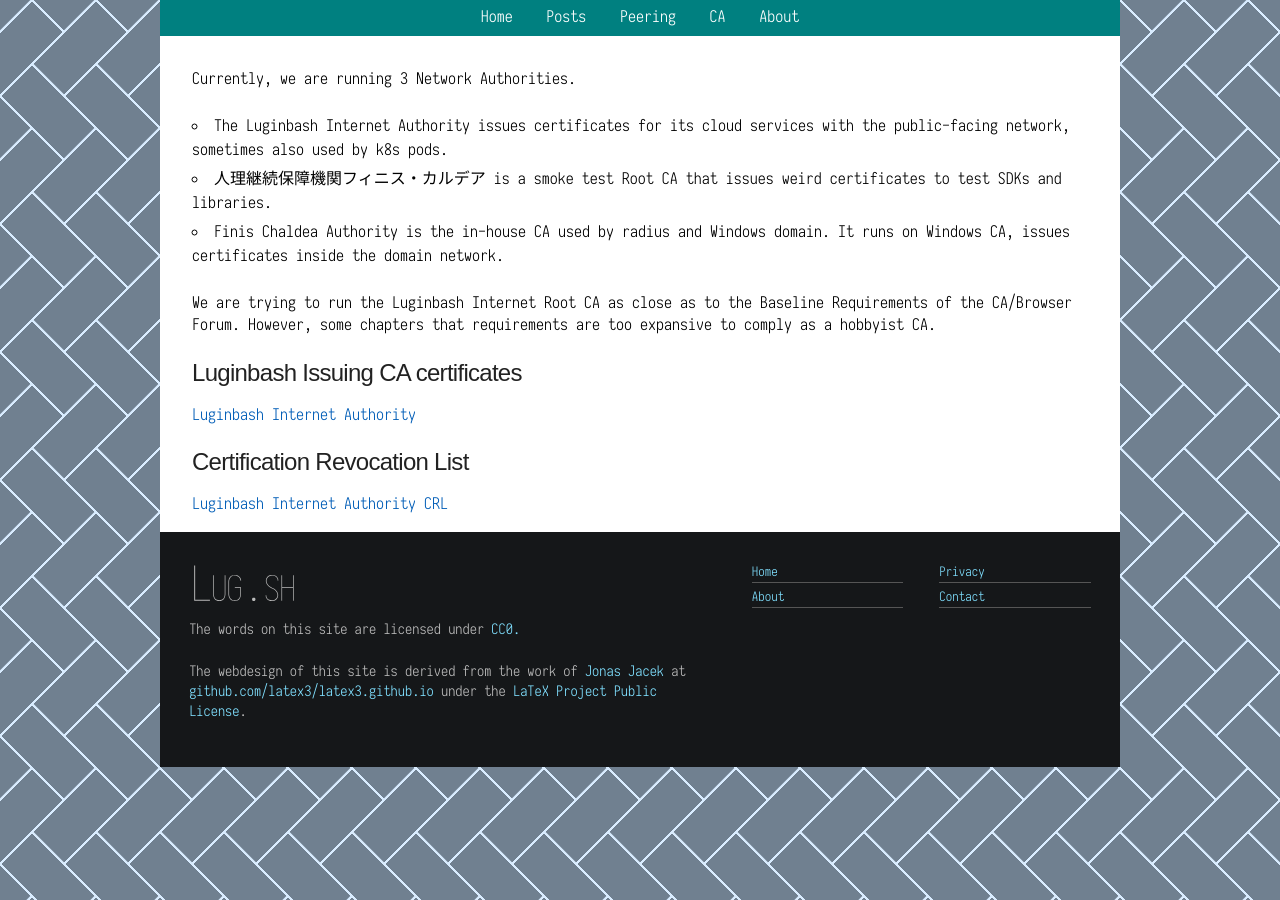
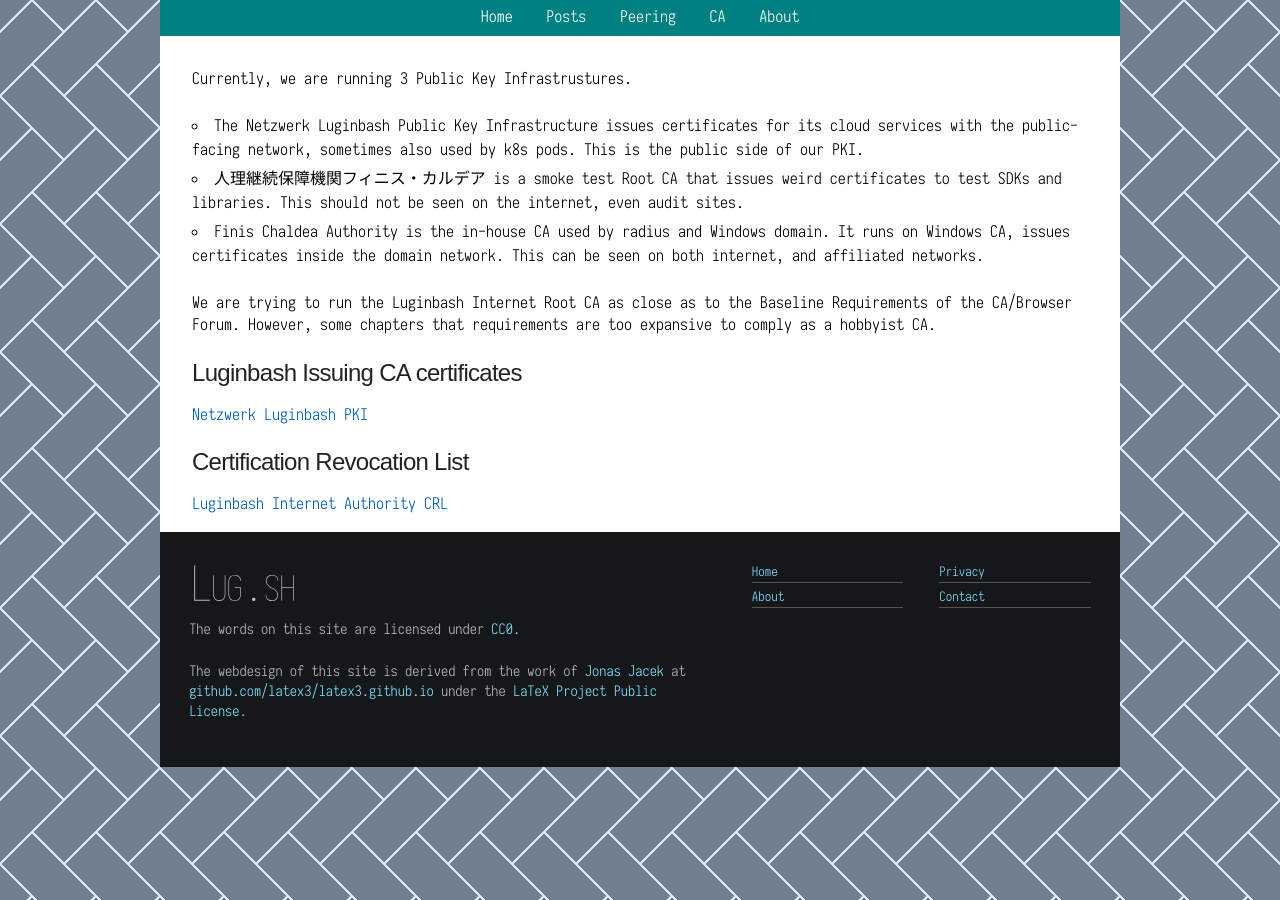
Before and after one commit to luginbash/luginbash.github.io, a Jekyll site: the page built from pki.md, in a window 1280 px wide. Built offline with Jekyll 4.4.1, drawn with Linux system fonts in a browser that asks for light colours.

Commit message:
Update CA Name

```diff
--- a/pki.md
+++ b/pki.md
@@ -1,14 +1,14 @@
 ---
 layout: page
-title: "Certification Authority"
-description: "PKI ran by the Luginbash Network"
+title: "Netzwerk Luginbash Public Key Infrastructure"
+description: "PKI ran by the Netzwerk Luginbash"
 ---
 
-Currently, we are running 3 Network Authorities.
+Currently, we are running 3 Public Key Infrastrustures.
 
-* The Luginbash Internet Authority issues certificates for its cloud services with the public-facing network, sometimes also used by k8s pods.
-* 人理継続保障機関フィニス・カルデア is a smoke test Root CA that issues weird certificates to test SDKs and libraries.
-* Finis Chaldea Authority is the in-house CA used by radius and Windows domain. It runs on Windows CA, issues certificates inside the domain network.
+* The Netzwerk Luginbash Public Key Infrastructure issues certificates for its cloud services with the public-facing network, sometimes also used by k8s pods. This is the public side of our PKI.
+* 人理継続保障機関フィニス・カルデア is a smoke test Root CA that issues weird certificates to test SDKs and libraries. This should not be seen on the internet, even audit sites.
+* Finis Chaldea Authority is the in-house CA used by radius and Windows domain. It runs on Windows CA, issues certificates inside the domain network. This can be seen on both internet, and affiliated networks.
 
 We are trying to run the Luginbash Internet Root CA as close as to the Baseline Requirements of the CA/Browser Forum. However, some chapters that requirements are too expansive to comply as a hobbyist CA.
 
@@ -16,7 +16,7 @@ We are trying to run the Luginbash Internet Root CA as close as to the Baseline
 
 ## Luginbash Issuing CA certificates
 
-[Luginbash Internet Authority](https://web.lug.sh/LugCA.crt)
+[Netzwerk Luginbash PKI](https://web.lug.sh/LugCA.crt)
 
 ## 	Certification Revocation List
 
```
